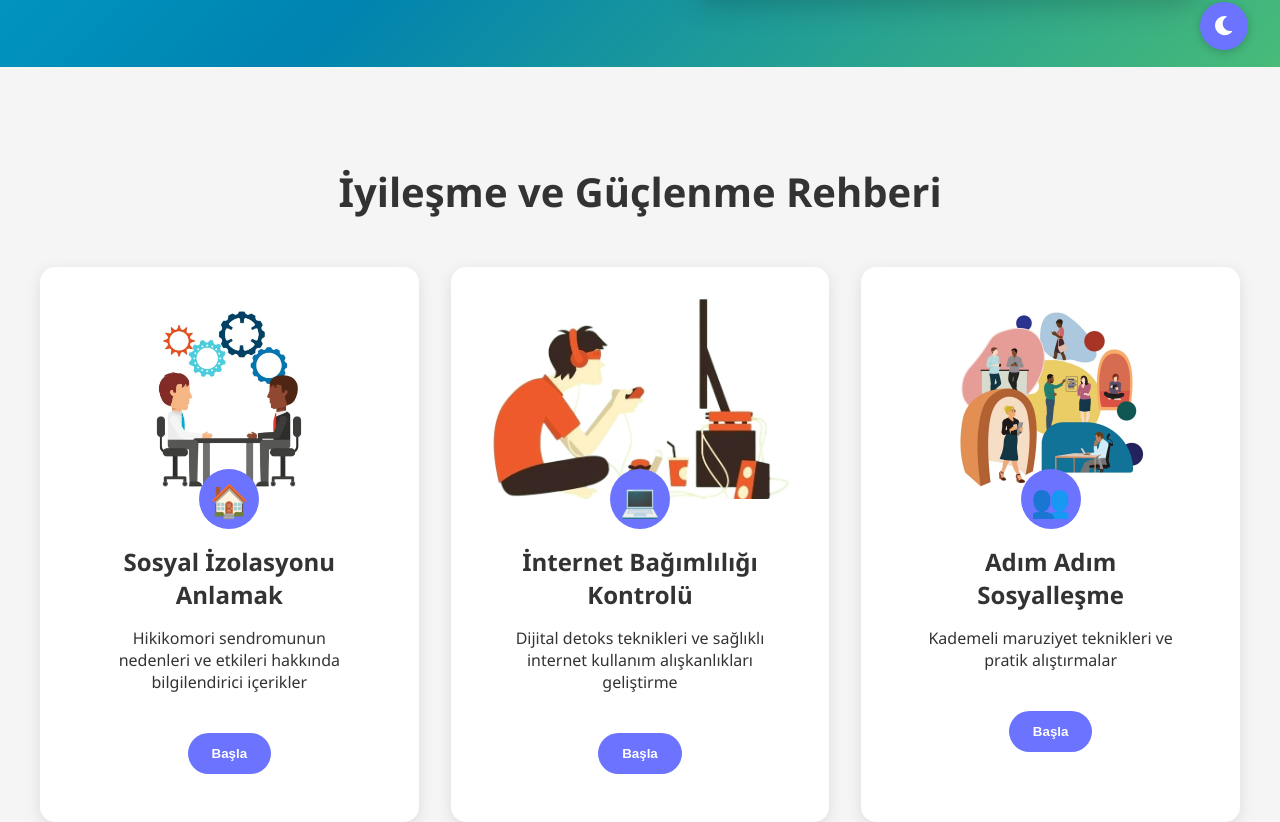
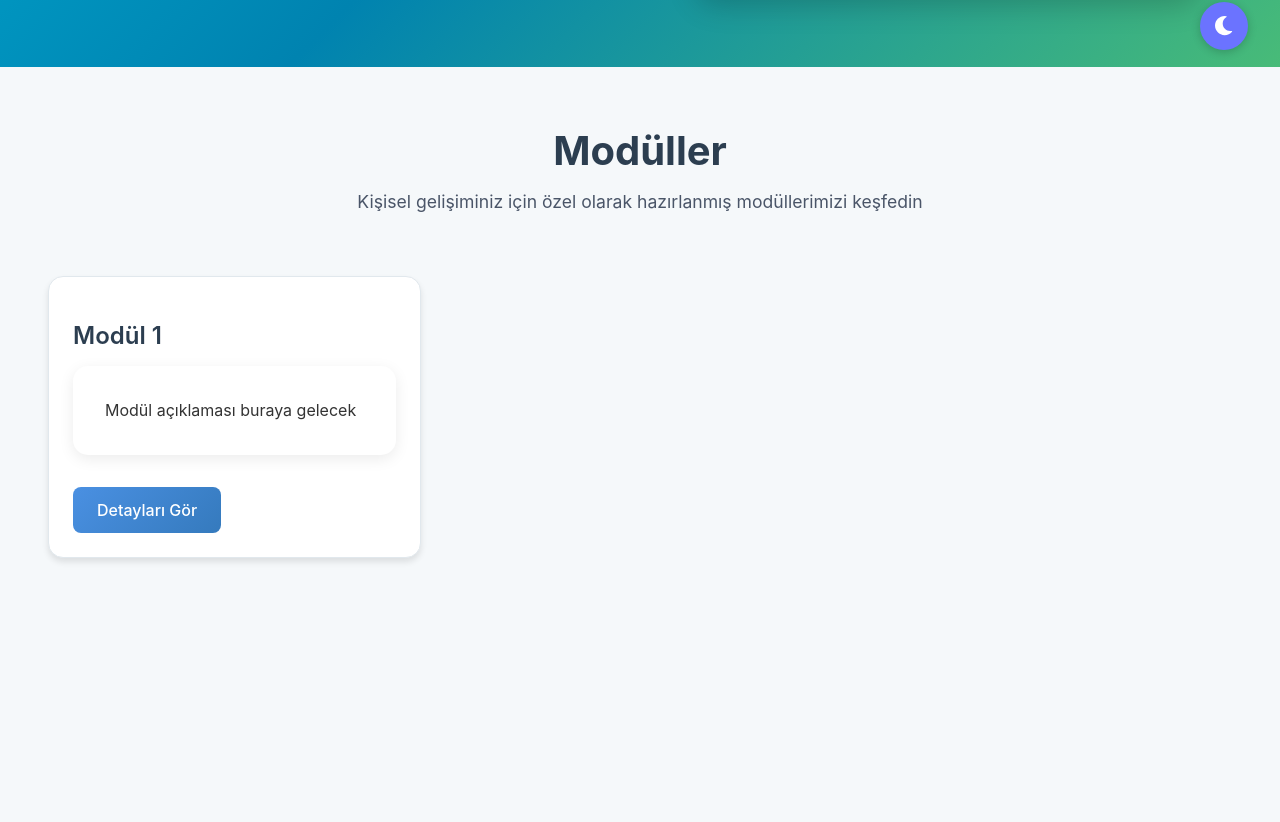
Before and after one commit to retonex/hikikomori-terapi, a React (Create React App) app: page / in a window 1280 px wide. Shown: the part 718-1540 px from the top of the page. Built offline with nearby package versions, Linux system fonts and the light colour scheme.

Commit message:
Arka Plan düzeltmesi 2

```diff
--- a/src/App.css
+++ b/src/App.css
@@ -1,6 +1,39 @@
+:root {
+  /* Açık tema için değişkenler */
+  --primary-bg: #f5f8fa;
+  --secondary-bg: #ffffff;
+  --text-primary: #2c3e50;
+  --text-secondary: #4a5568;
+  --card-bg: #ffffff;
+  --border-color: #e1e8ed;
+  --hover-bg: #f7fafc;
+  --module-card-bg: #ffffff;
+  --module-text: #2c3e50;
+}
+
+[data-theme='dark'] {
+  /* Koyu tema için değişkenler */
+  --primary-bg: #1a1a1a;
+  --secondary-bg: #2d2d2d;
+  --text-primary: #e1e1e1;
+  --text-secondary: #b3b3b3;
+  --card-bg: #2d2d2d;
+  --border-color: #404040;
+  --hover-bg: #363636;
+  --module-card-bg: #2d2d2d;
+  --module-text: #e1e1e1;
+}
+
+body {
+  background-color: var(--primary-bg);
+  color: var(--text-primary);
+  transition: all 0.3s ease;
+}
+
 .App {
-  text-align: center;
-  font-family: 'Segoe UI', Tahoma, Geneva, Verdana, sans-serif;
+  background-color: var(--primary-bg);
+  min-height: 100vh;
+  transition: all 0.3s ease;
 }
 
 .hero {
--- a/src/components/Modules.css
+++ b/src/components/Modules.css
@@ -1,91 +1,86 @@
-.modules {
-  padding: 4rem 2rem;
-  background: #f5f5f5;
-}
-
-.modules h2 {
-  text-align: center;
-  margin-bottom: 3rem;
-  font-size: 2.5rem;
-  color: #333;
+.modules-container {
+  padding: 2rem;
+  background-color: var(--primary-bg);
+  min-height: 100vh;
+  transition: all 0.3s ease;
 }
 
 .modules-grid {
   display: grid;
-  grid-template-columns: repeat(auto-fit, minmax(280px, 1fr));
+  grid-template-columns: repeat(auto-fill, minmax(300px, 1fr));
   gap: 2rem;
-  max-width: 1200px;
-  margin: 0 auto;
+  padding: 1rem;
 }
 
 .module-card {
-  background: white;
+  background-color: var(--module-card-bg);
   border-radius: 15px;
-  overflow: hidden;
-  box-shadow: 0 4px 15px rgba(0, 0, 0, 0.1);
+  padding: 1.5rem;
+  box-shadow: 0 4px 6px rgba(0, 0, 0, 0.1);
+  transition: all 0.3s ease;
+  border: 1px solid var(--border-color);
 }
 
-.module-image {
-  width: 100%;
-  height: 200px;
-  overflow: hidden;
+.module-card:hover {
+  transform: translateY(-5px);
+  box-shadow: 0 8px 15px rgba(0, 0, 0, 0.2);
+  background-color: var(--hover-bg);
 }
 
-.module-image img {
-  width: 100%;
-  height: 100%;
-  object-fit: cover;
-  transition: transform 0.3s ease;
+.module-title {
+  font-size: 1.5rem;
+  font-weight: 600;
+  margin-bottom: 1rem;
+  color: var(--text-primary);
 }
 
-.module-card:hover .module-image img {
-  transform: scale(1.1);
+.module-description {
+  color: var(--text-secondary);
+  margin-bottom: 1.5rem;
+  line-height: 1.6;
 }
 
-.module-icon {
-  font-size: 2rem;
-  margin: -30px auto 0;
-  width: 60px;
-  height: 60px;
-  background: #6B73FF;
-  border-radius: 50%;
-  display: flex;
-  align-items: center;
-  justify-content: center;
-  position: relative;
-  z-index: 1;
+.module-link {
+  display: inline-block;
+  padding: 0.8rem 1.5rem;
+  background: linear-gradient(135deg, #4a90e2 0%, #357abd 100%);
+  color: white;
+  text-decoration: none;
+  border-radius: 8px;
+  font-weight: 500;
+  transition: all 0.3s ease;
 }
 
-.module-card h3 {
-  margin: 1rem;
-  color: #333;
-  font-size: 1.5rem;
+.module-link:hover {
+  background: linear-gradient(135deg, #357abd 0%, #2868a9 100%);
+  transform: translateY(-2px);
 }
 
-.module-card p {
-  padding: 0 1.5rem;
-  color: #666;
-  margin-bottom: 1.5rem;
+.modules-header {
+  text-align: center;
+  margin-bottom: 3rem;
+  color: var(--text-primary);
 }
 
-.module-card button {
-  margin: 1rem;
-  padding: 0.8rem 1.5rem;
-  background: #6B73FF;
-  color: white;
-  border: none;
-  border-radius: 25px;
-  cursor: pointer;
-  font-weight: bold;
-  transition: background 0.3s ease;
+.modules-header h1 {
+  font-size: 2.5rem;
+  margin-bottom: 1rem;
+  color: var(--text-primary);
 }
 
-.module-card button:hover {
-  background: #5158CC;
+.modules-header p {
+  font-size: 1.1rem;
+  color: var(--text-secondary);
+  max-width: 800px;
+  margin: 0 auto;
 }
 
 @media (max-width: 768px) {
   .modules-grid {
     grid-template-columns: 1fr;
   }
+
+  .modules-header h1 {
+    font-size: 2rem;
+  }
 }
--- a/src/components/Modules.js
+++ b/src/components/Modules.js
@@ -1,87 +1,27 @@
 import React from 'react';
-import { motion } from 'framer-motion';
-import { useNavigate } from 'react-router-dom';
+import { Link } from 'react-router-dom';
 import './Modules.css';
-import understanding from '../assets/understanding.jpg';
-import internetAddiction from '../assets/internet-addiction.jpg';
-import socialization from '../assets/socialization.jpg';
-import routine from '../assets/routine.jpg';
-import relaxation from '../assets/relaxation.jpg';
 
 const Modules = () => {
-  const navigate = useNavigate();
+  return (
+    <div className="modules-container">
+      <div className="modules-header">
+        <h1>Modüller</h1>
+        <p>Kişisel gelişiminiz için özel olarak hazırlanmış modüllerimizi keşfedin</p>
+      </div>
 
-  const modules = [
-    {
-      id: 'sosyal-izolasyon',
-      title: 'Sosyal İzolasyonu Anlamak',
-      description: 'Hikikomori sendromunun nedenleri ve etkileri hakkında bilgilendirici içerikler',
-      icon: '🏠',
-      image: understanding
-    },
-    {
-      id: 'internet-bagimliligi',
-      title: 'İnternet Bağımlılığı Kontrolü',
-      description: 'Dijital detoks teknikleri ve sağlıklı internet kullanım alışkanlıkları geliştirme',
-      icon: '💻',
-      image: internetAddiction
-    },
-    {
-      id: 'adim-adim-sosyallesme',
-      title: 'Adım Adım Sosyalleşme',
-      description: 'Kademeli maruziyet teknikleri ve pratik alıştırmalar',
-      icon: '👥',
-      image: socialization
-    },
-    {
-      id: 'gunluk-rutinler',
-      title: 'Günlük Rutinler',
-      description: 'Sağlıklı yaşam ve günlük aktivite planlaması',
-      icon: '📅',
-      image: routine
-    },
-    {
-      id: 'gevseme-teknikleri',
-      title: 'Gevşeme Teknikleri',
-      description: 'Anksiyete ve stresle başa çıkma egzersizleri',
-      icon: '🧘',
-      image: relaxation
-    }
-  ];
-
-  const handleModuleClick = (moduleId) => {
-    navigate(`/modul/${moduleId}`);
-  };
-
-  return (
-    <div className="modules">
-      <h2>İyileşme ve Güçlenme Rehberi
-      </h2>
       <div className="modules-grid">
-        {modules.map((module, index) => (
-          <motion.div
-            key={index}
-            className="module-card"
-            initial={{ opacity: 0, y: 50 }}
-            whileInView={{ opacity: 1, y: 0 }}
-            viewport={{ once: true }}
-            transition={{ duration: 0.5, delay: index * 0.2 }}
-          >
-            <div className="module-image">
-              <img src={module.image} alt={module.title} />
-            </div>
-            <div className="module-icon">{module.icon}</div>
-            <h3>{module.title}</h3>
-            <p>{module.description}</p>
-            <motion.button
-              whileHover={{ scale: 1.05 }}
-              whileTap={{ scale: 0.95 }}
-              onClick={() => handleModuleClick(module.id)}
-            >
-              Başla
-            </motion.button>
-          </motion.div>
-        ))}
+        {/* Modül kartları */}
+        <div className="module-card">
+          <h2 className="module-title">Modül 1</h2>
+          <p className="module-description">
+            Modül açıklaması buraya gelecek
+          </p>
+          <Link to="/modul/1" className="module-link">
+            Detayları Gör
+          </Link>
+        </div>
+        {/* Diğer modül kartları */}
       </div>
     </div>
   );
```
